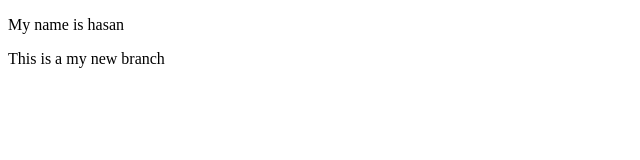
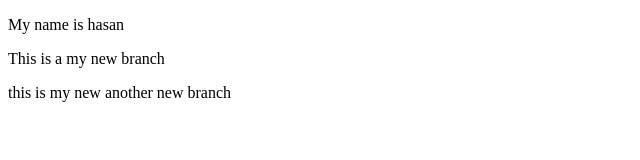
Before and after one commit to hasanmd91/Github_merge_conflicts-, a plain HTML site: page index.html in a window 1280 px wide. Shown: the whole page, without its empty margins (0-640 px from the left). Drawn offline with Linux system fonts and the light colour scheme.

Commit message:
test: another new brach commit

```diff
--- a/index.html
+++ b/index.html
@@ -10,6 +10,7 @@
     <div class="new_div">
       <p>My name is hasan</p>
       <p>This is a my new branch</p>
+      <p>this is my new another new branch</p>
     </div>
   </body>
 </html>
```
